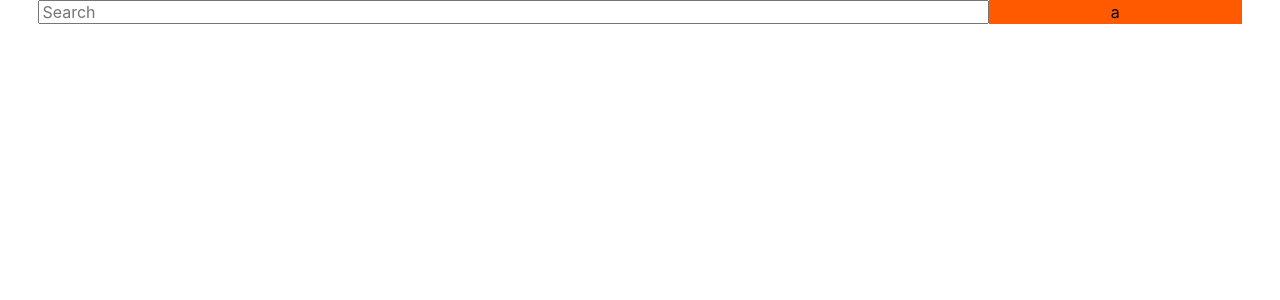
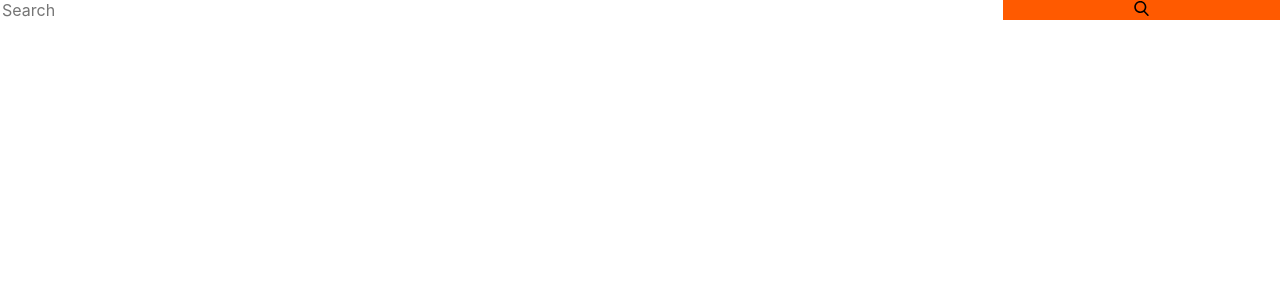
Before and after one commit to wsl1/react-shop, a React app: page / in a window 1280 px wide. Shown: the top 300 px of the page. Built offline with nearby package versions, Linux system fonts and the light colour scheme.

Commit message:
implemented searchbar

```diff
--- /dev/null
+++ b/src/Searchbar/Magnifier.js
@@ -0,0 +1,7 @@
+import React from 'react';
+
+export default () => (
+  <svg xmlns="http://www.w3.org/2000/svg" viewBox="0 0 56.966 56.966" width="15" height="15">
+    <path d="M55.146,51.887L41.588,37.786c3.486-4.144,5.396-9.358,5.396-14.786c0-12.682-10.318-23-23-23s-23,10.318-23,23  s10.318,23,23,23c4.761,0,9.298-1.436,13.177-4.162l13.661,14.208c0.571,0.593,1.339,0.92,2.162,0.92 c0.779,0,1.518-0.297,2.079-0.837C56.255,54.982,56.293,53.08,55.146,51.887z M23.984,6c9.374,0,17,7.626,17,17s-7.626,17-17,17	s-17-7.626-17-17S14.61,6,23.984,6z" />
+  </svg>
+);
--- a/src/Searchbar/Searchbar.js
+++ b/src/Searchbar/Searchbar.js
@@ -1,12 +1,15 @@
 import React, { Component } from 'react';
 import './Searchbar.scss';
+import Magnifier from './Magnifier';
 
 class Searchbar extends Component {
   render() {
     return (
       <div className="searchbar">
         <input className="searchbar__input" type="text" placeholder="Search" />
-        <button className="searchbar__submit" type="submit">a</button>
+        <button className="searchbar__submit" type="submit">
+          <Magnifier />
+        </button>
       </div>
     );
   }
--- a/src/Searchbar/Searchbar.scss
+++ b/src/Searchbar/Searchbar.scss
@@ -2,16 +2,22 @@
 
 .searchbar {
     display: flex;
-    width: 100%;
-    padding: 0 3vw;
     &__input {
         flex-grow: 3;
+        border: none;
+        &:focus {
+            outline: none;
+            &::placeholder {
+                opacity: 0;
+            }
+
+        }
     }
     &__submit {
         flex-grow: 1;
         background: $button;
         border: none;
-        transition: background .5s;
+        transition: background .3s;
         &:active {
             background: $button-active;
         }
```
Also changed, not shown: .eslintrc.js, public/search.svg (added), 1 other file (tests, documents, lock files or other folders).
